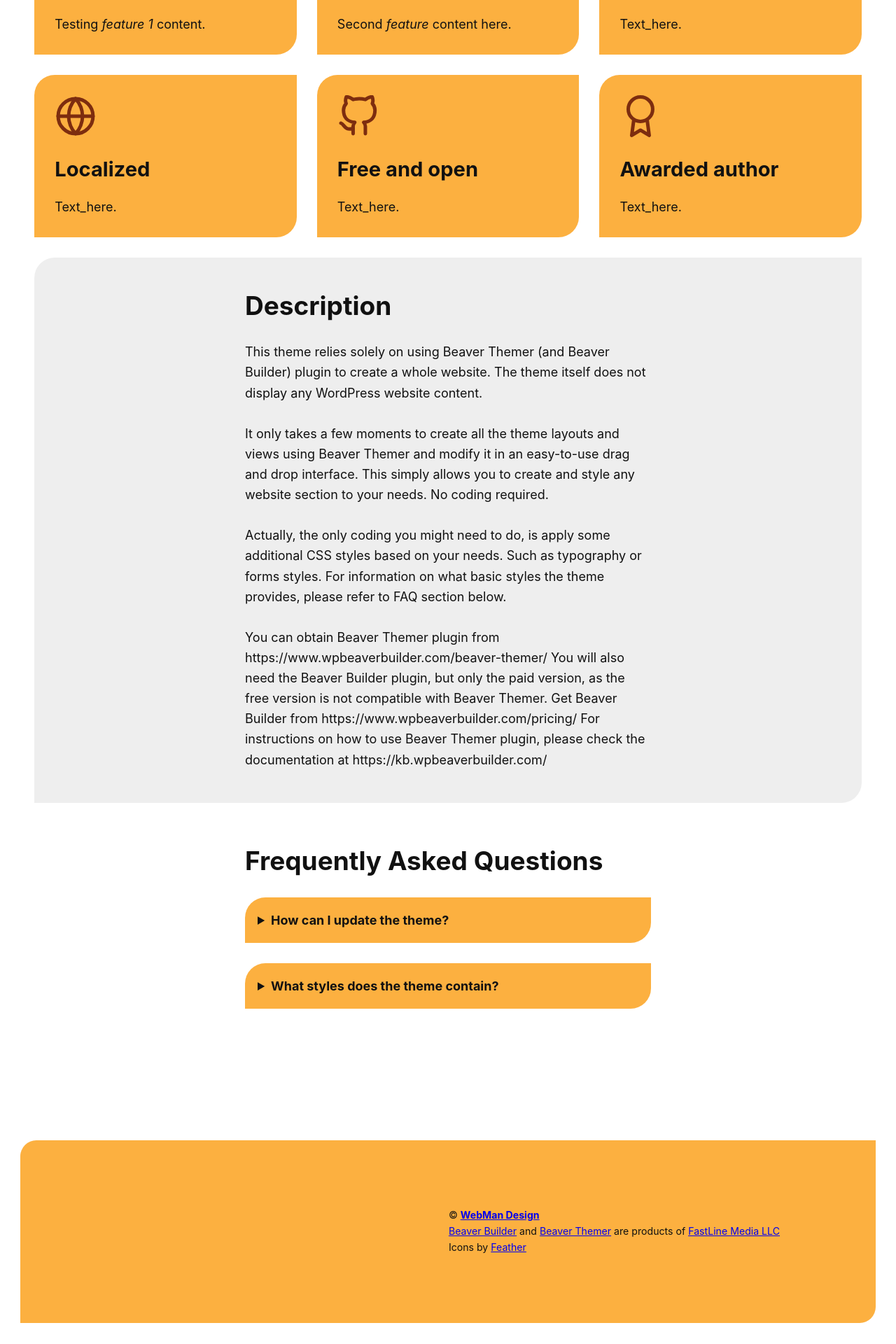
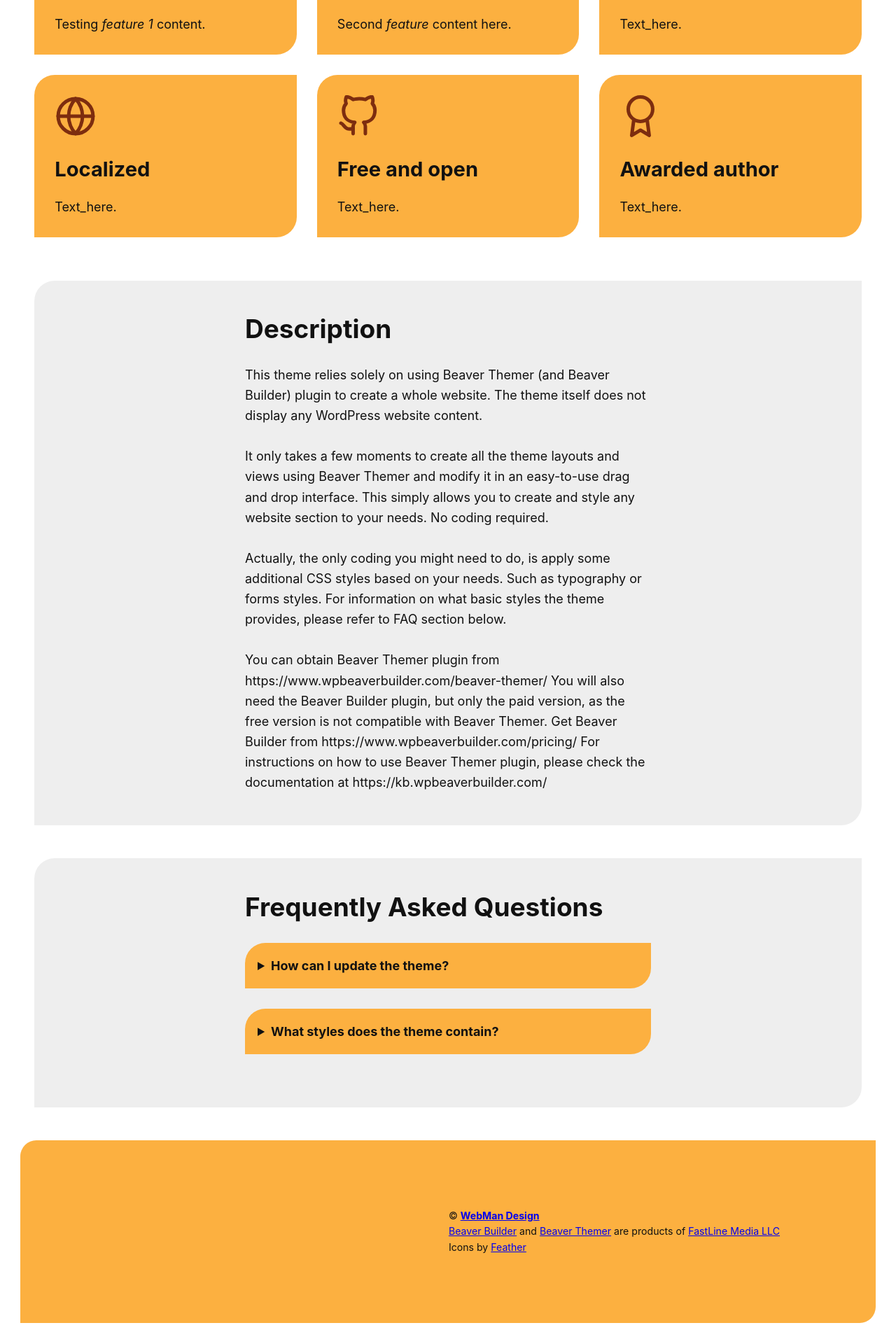
Before and after one commit to webmandesign/playground-for-beaver-themer, a Jekyll site: the page built from index.md, in a window 1280 px wide. Shown: the part 892-2812 px from the top of the page at 70% size. Built offline with Jekyll 4.4.1, drawn with Linux system fonts in a browser that asks for light colours.

Commit message:
* Updating styles

```diff
--- a/_sass/content/__faq.scss
+++ b/_sass/content/__faq.scss
@@ -1,8 +1,8 @@
 .faq {
 	@extend %hero_background;
 	padding: 2.618em 1em;
-	margin: ( 1.618em / 2 ) 0;
-	background: transparent;
+	margin: 2.618em 0;
+	background: #eee;
 
 	&-list {
 		max-width: 580px;
@@ -18,6 +18,7 @@
 		@extend %hero_background;
 		padding: 1em;
 		font-weight: 700;
+		cursor: pointer;
 
 		+ * {
 			margin-top: 1.618em;
--- a/_sass/content/__section.scss
+++ b/_sass/content/__section.scss
@@ -1,7 +1,7 @@
 .section {
 	@extend %hero_background;
 	padding: 2.618em 1em;
-	margin: ( 1.618em / 2 ) 0;
+	margin: 2.618em 0;
 	background: #eee;
 
 	&-inner {
--- a/_sass/content/_content.scss
+++ b/_sass/content/_content.scss
@@ -1,7 +1,3 @@
-.site-content {
-	padding: 0 0 5.387em;
-}
-
 @import '_section';
 @import '_features';
 @import '_faq';
```
